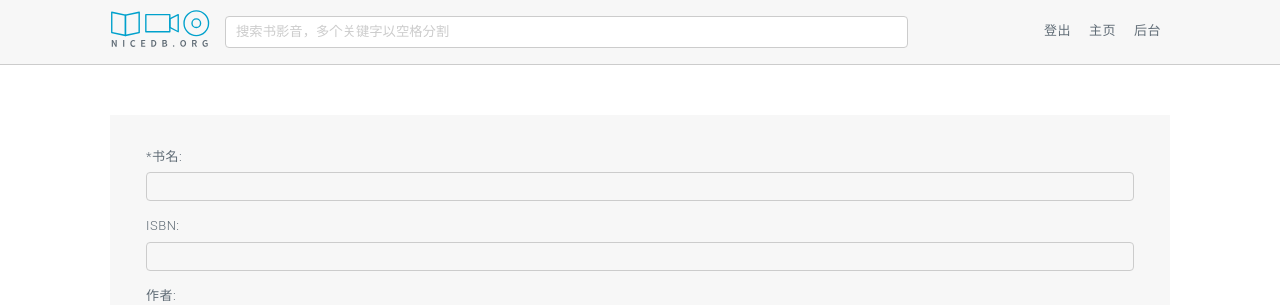
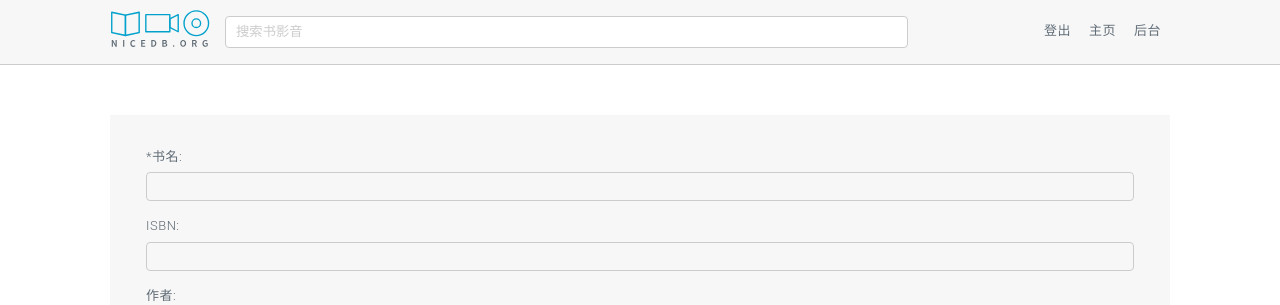
Before and after one commit to doubaniux/boofilsic, a Django app: page /books/create/ in a window 1280 px wide. Shown: the top 305 px of the page. Run offline with Django 3.2, Linux system fonts and the light colour scheme; the visitor is signed in with stand-in values (Sample User, id 1).

Commit message:
update search method

```diff
--- a/common/templates/partial/_navbar.html
+++ b/common/templates/partial/_navbar.html
@@ -12,7 +12,7 @@
                 <form action="#" οnsubmit="" class="navbar__search-box">
                     <!-- <input type="search" class="" name="q" id="searchInput" required="true" value="{% for v in request.GET.values %}{{ v }}{% endfor %}" -->
                     <input type="search" class="" name="q" id="searchInput" required="true" value="{% if request.GET.q %}{{ request.GET.q }}{% endif %}"
-                        placeholder="搜索书影音，多个关键字以空格分割">
+                        placeholder="搜索书影音">
                 </form>
                 <button class="navbar__dropdown-btn">• • •</button>
                 <ul class="navbar__link-list">
--- a/common/views.py
+++ b/common/views.py
@@ -64,7 +64,7 @@ def search(request):
         query_args = []
 
         # keywords
-        keywords = request.GET.get("q", default='').split()
+        keywords = request.GET.get("q", default='').strip()
         for keyword in keywords:
             q = q | Q(title__icontains=keyword)
             q = q | Q(subtitle__istartswith=keyword)
```
